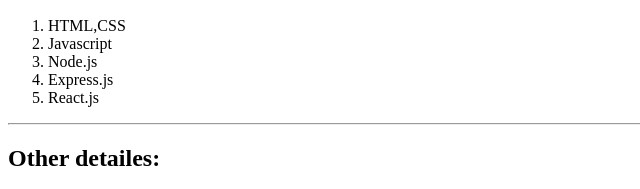
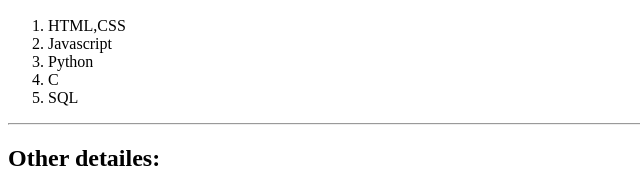
Before and after one commit to nightking4911/HTML-RESUME, a plain HTML site: page index.html in a window 1280 px wide. Shown: the part 766-955 px from the top of the page, 0-640 px from the left. Drawn offline with Linux system fonts and the light colour scheme.

Commit message:
Update index.html

```diff
--- a/index.html
+++ b/index.html
@@ -44,9 +44,9 @@
                 HTML,CSS
             </li>
             <li>Javascript</li>
-            <li>Node.js</li>
-            <li>Express.js</li>
-            <li>React.js</li>
+            <li>Python</li>
+            <li>C</li>
+            <li>SQL</li>
         </ol>
         <hr>
         <h2>
```
